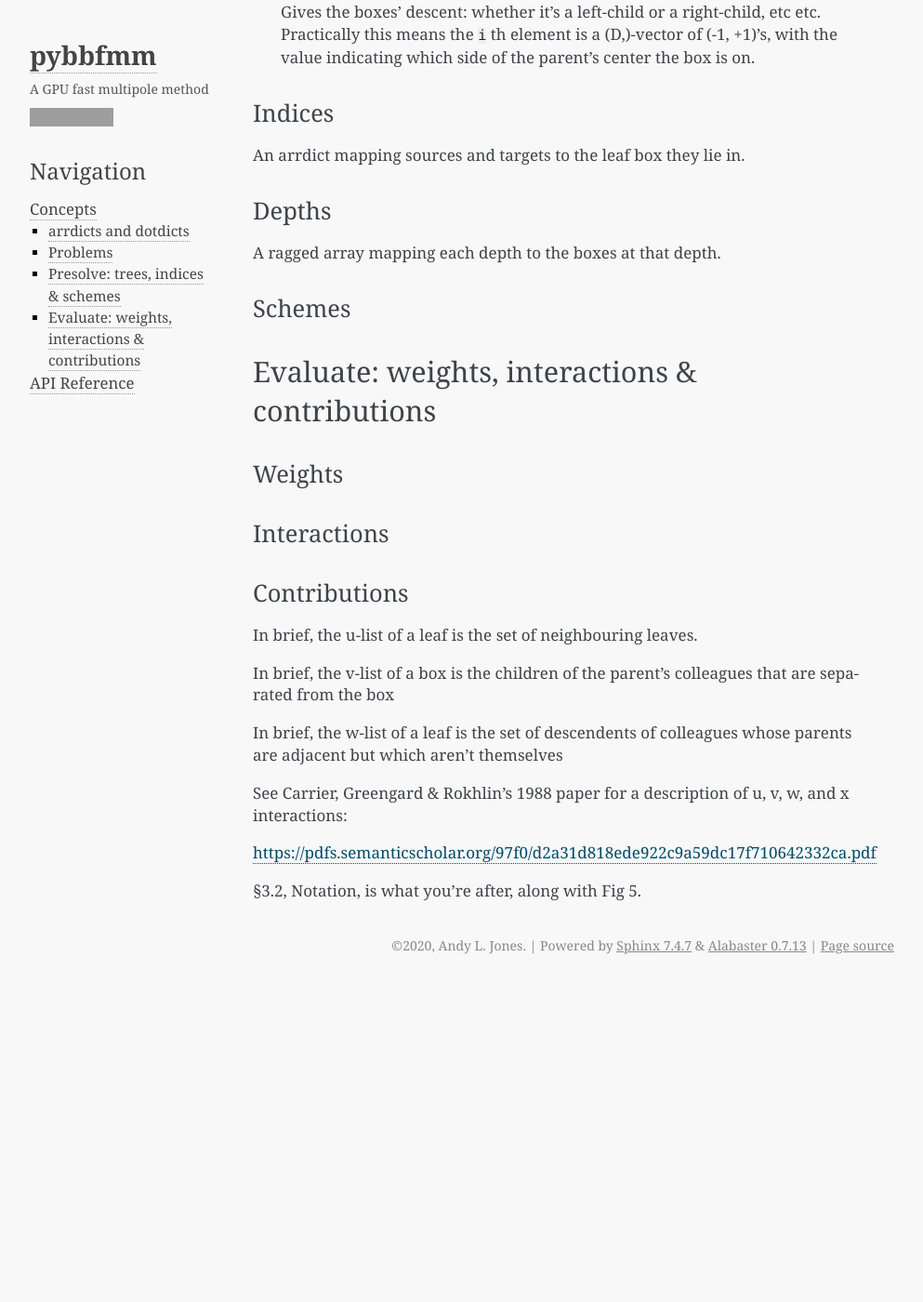
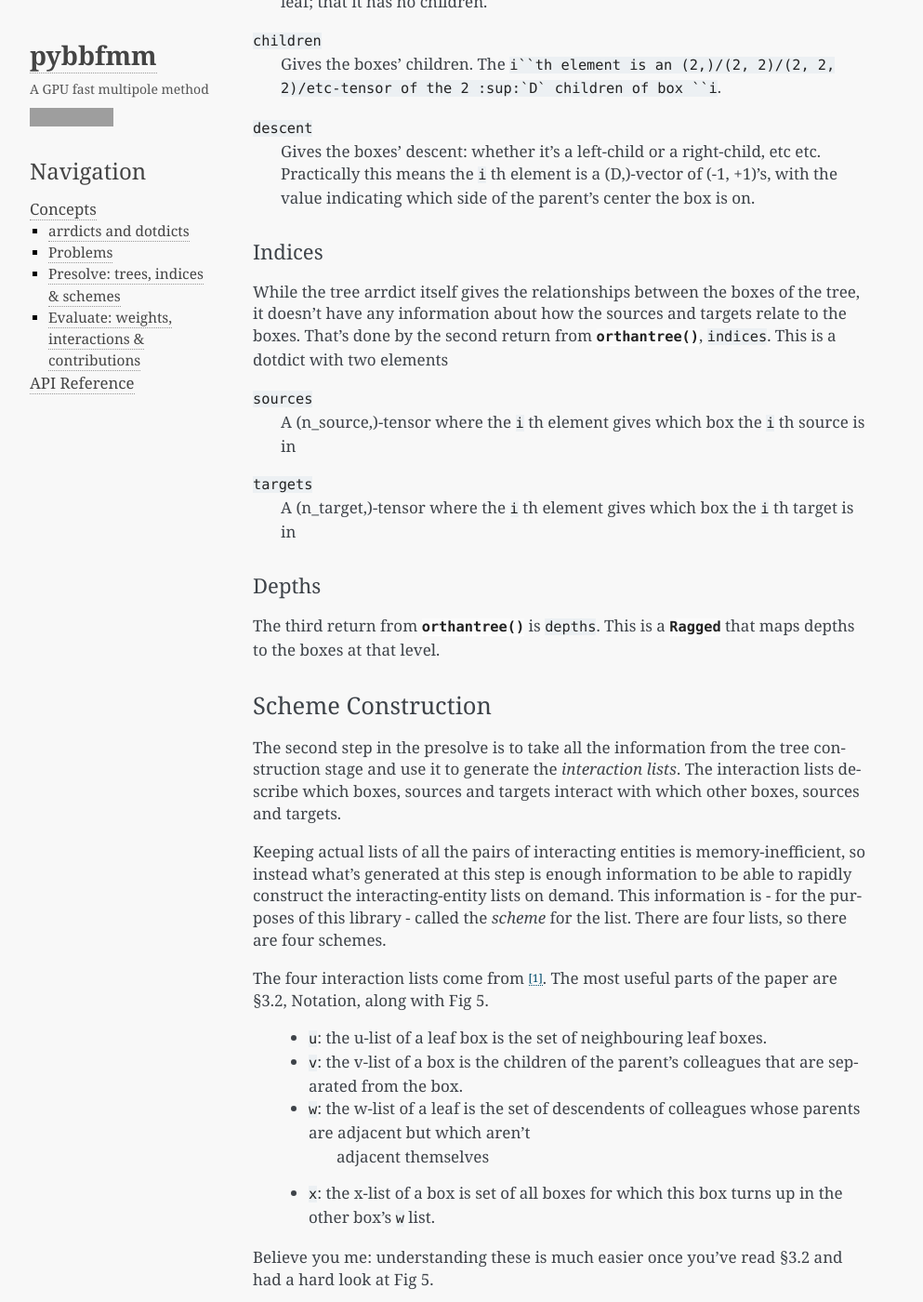
Before and after one commit to andyljones/pybbfmm, a Sphinx documentation site: the page built from docs/concepts.rst, in a window 1280 px wide and 1400 px high, scrolled down 2370 px. Shown: the whole window at 93% size, without its empty margins (148-1141 px from the left). Built offline with Sphinx 7.4.7, drawn with Linux system fonts in a browser that asks for light colours; before the commit the page ends 3426 px from its top, so only the background shows below that; some of the changed text lies outside the part shown; grey boxes are pictures that could not be loaded.

Commit message:
Adds scheme concept

```diff
--- a/docs/concepts.rst
+++ b/docs/concepts.rst
@@ -57,6 +57,12 @@ for a low-capacity, 1D problem::
 
     presolve(prob)
 
+Tree Construction
+==================
+There are two steps to the presolve. The first step is to build a tree over the sources and targets, which is done by
+:func:`~pybbfmm.orthantree.orthantree`. It returns three things: the tree, the indices and the depths. These
+are described below.
+
 Trees
 -----
 The most important bit of presolve information is the *tree*. The tree is the binary partition of space that's used
@@ -96,15 +102,42 @@ property of the boxes:
 
 Indices
 -------
-An arrdict mapping sources and targets to the leaf box they lie in.
+While the tree arrdict itself gives the relationships between the boxes of the tree, it doesn't have any information
+about how the sources and targets relate to the boxes. That's done by the second return from
+:func:`~pybbfmm.orthantree.orthantree`, ``indices``. This is a dotdict with two elements
+
+``sources``
+    A (n_source,)-tensor where the ``i`` th element gives which box the ``i`` th source is in
+
+``targets``
+    A (n_target,)-tensor where the ``i`` th element gives which box the ``i`` th target is in
 
 Depths
 ------
-A ragged array mapping each depth to the boxes at that depth.
+The third return from :func:`~pybbfmm.orthantree.orthantree` is ``depths``. This is a :class:`~pybbfmm.ragged.Ragged`
+that maps depths to the boxes at that level.
 
-Schemes
--------
+Scheme Construction
+===================
+The second step in the presolve is to take all the information from the tree construction stage and use it to generate
+the *interaction lists*. The interaction lists describe which boxes, sources and targets interact with which other boxes,
+sources and targets.
 
+Keeping actual lists of all the pairs of interacting entities is memory-inefficient, so instead what's generated at
+this step is enough information to be able to rapidly construct the interacting-entity lists on demand. This
+information is - for the purposes of this library - called the *scheme* for the list. There are four lists, so there
+are four schemes.
+
+The four interaction lists come from [#Carrier88]_. The most useful parts of the paper are §3.2, Notation, along with
+Fig 5.
+
+    * ``u``: the u-list of a leaf box is the set of neighbouring leaf boxes.
+    * ``v``: the v-list of a box is the children of the parent's colleagues that are separated from the box.
+    * ``w``: the w-list of a leaf is the set of descendents of colleagues whose parents are adjacent but which aren't
+        adjacent themselves
+    * ``x``: the x-list of a box is set of all boxes for which this box turns up in the other box's ``w`` list.
+
+Believe you me: understanding these is much easier once you've read §3.2 and had a hard look at Fig 5.
 
 .. _eval:
 
@@ -112,23 +145,14 @@ Evaluate: weights, interactions & contributions
 ***********************************************
 
 Weights
--------
+=======
 
 Interactions
-------------
+============
 
 Contributions
--------------
+=============
 
-In brief, the u-list of a leaf is the set of neighbouring leaves.
+.. rubric:: Footnotes
 
-In brief, the v-list of a box is the children of the parent's colleagues that are separated from the box
-
-In brief, the w-list of a leaf is the set of descendents of colleagues whose parents are adjacent but which aren't
-themselves
-
-See Carrier, Greengard & Rokhlin's 1988 paper for a description of u, v, w, and x interactions:
-
-https://pdfs.semanticscholar.org/97f0/d2a31d818ede922c9a59dc17f710642332ca.pdf
-
-§3.2, Notation, is what you're after, along with Fig 5.
+.. [#Carrier88] `Carrier, Greengard & Rokhlin 1988, A Fast Adaptive Multipole Algorithm for Particle Simulations <https://pdfs.semanticscholar.org/97f0/d2a31d818ede922c9a59dc17f710642332ca.pdf>`_
```
